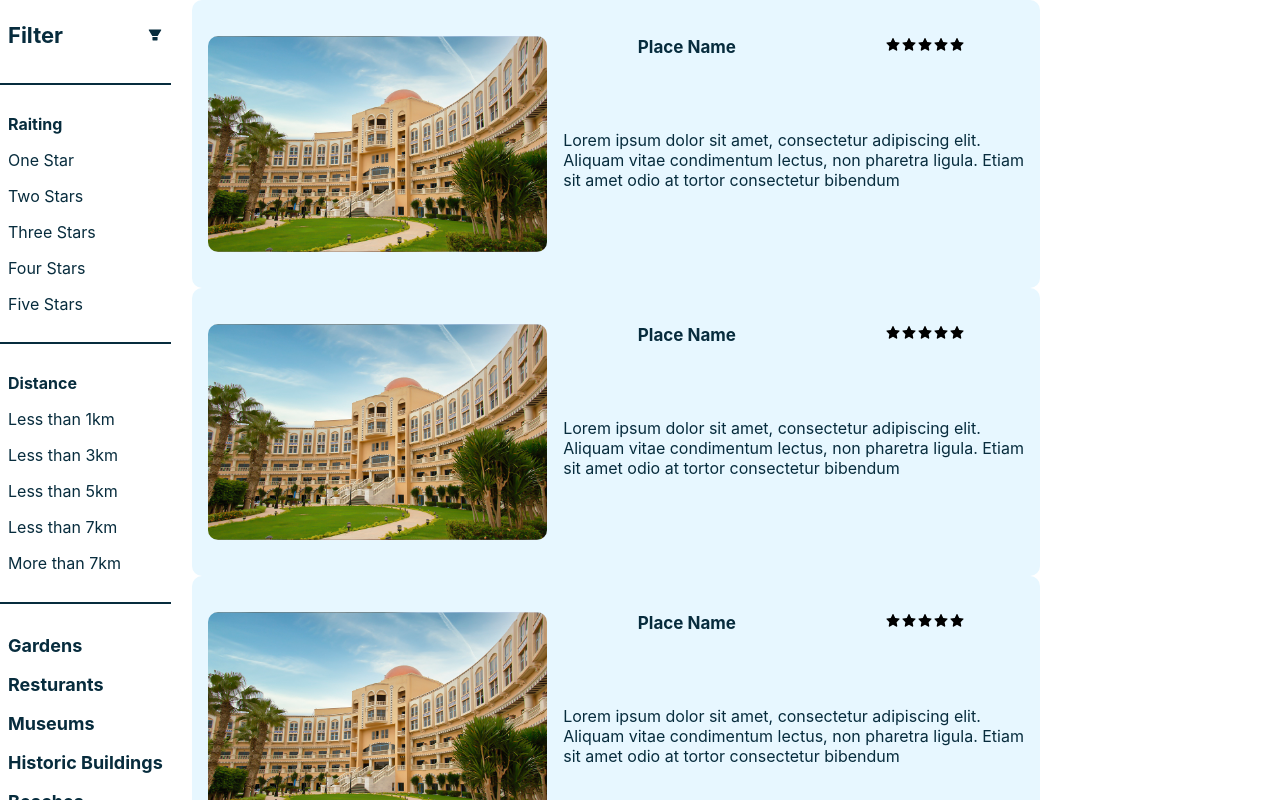
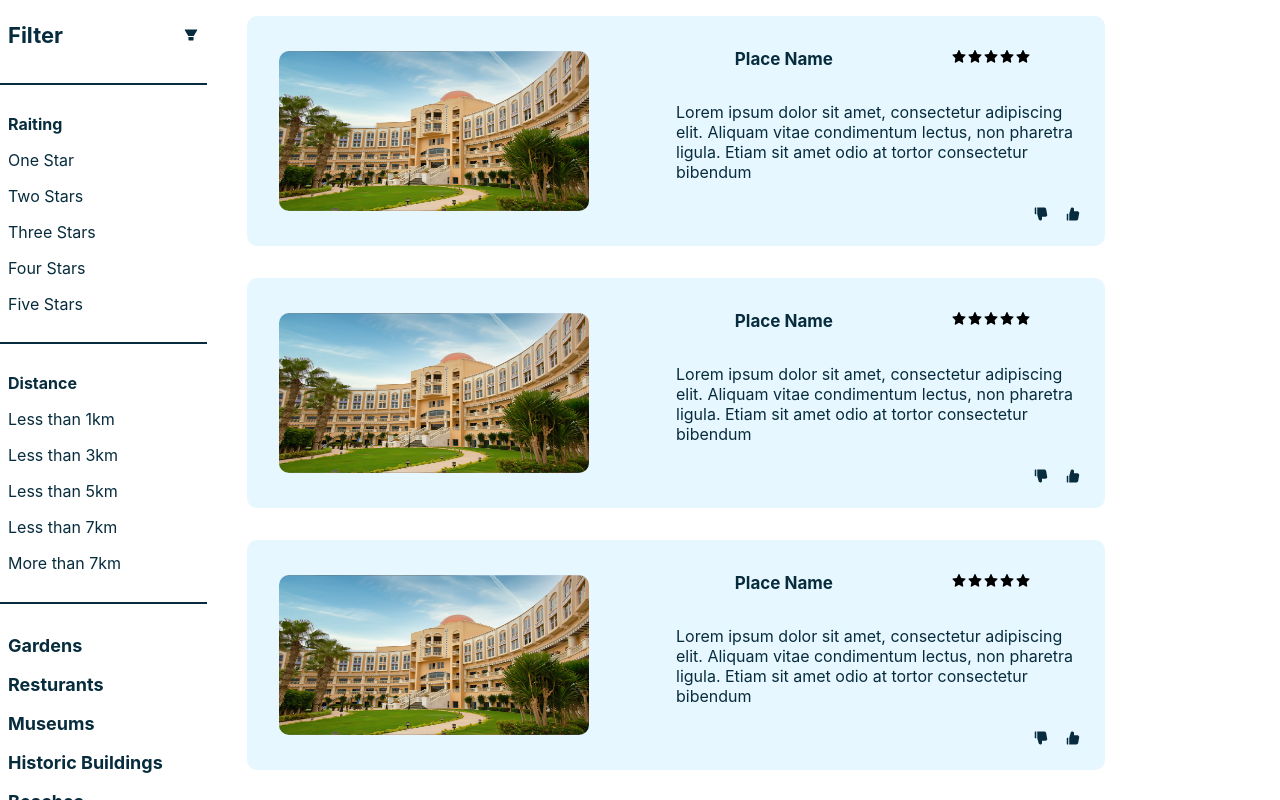
Before and after one commit to rashaaad19/-thirdPage__gradProject-, a React (Create React App) app: page / in a window 1280 px wide. Shown: the top 800 px of the page. Built offline with nearby package versions, Linux system fonts and the light colour scheme.

Commit message:
fixed somethings in the structure of the cards

```diff
--- a/src/App.css
+++ b/src/App.css
@@ -2,6 +2,13 @@
     display: flex;
 }
 #leftSide__container{
-    width: 15%;
+    width: 20%;
     /* background-color: #e7f7ff; */
 }
+#rightSide__container{
+    width: 100%;
+    margin-left: 2.5rem;
+    display: flex;
+    flex-direction: column;
+    margin-top: 1rem;
+}
--- a/src/App.js
+++ b/src/App.js
@@ -13,6 +13,10 @@ function App() {
     <PlaceCard></PlaceCard>
     <PlaceCard></PlaceCard>
     <PlaceCard></PlaceCard>
+    <PlaceCard></PlaceCard>
+    <PlaceCard></PlaceCard>
+    <PlaceCard></PlaceCard>
+
   </div>
 </div>
   </>
--- a/src/components/leftSide/SideBar.css
+++ b/src/components/leftSide/SideBar.css
@@ -1,6 +1,4 @@
-#sidebar__container{
-    width: fit-content;
-}
+
 #firstRow{
     display: flex;
     align-items: center;
--- a/src/components/rightSide/PlaceCard.css
+++ b/src/components/rightSide/PlaceCard.css
@@ -1,19 +1,21 @@
 #card__container{
     background-color: #e7f7ff;
-    width: 53rem;
-    height: 18rem;
+    width: 80%;
     display: flex;
     align-items: center;
     border-radius: 10px;
+    margin-bottom: 2rem;
+    padding: 1rem;
 }
 #card__container img{
-    width: 40%;
-    height: 70%;
     border-radius: 10px;
-    margin: 1rem ;
+    margin: 1rem;
+    width: 75%;
+    height: 10rem;
 }
 #card__firstRow{
     display: flex;
+    width: 100%;
 }
 .imageInfo{
     height: fit-content;
@@ -30,6 +32,16 @@
     font-size: 17px;
     font-weight: bold;
 }
-#card__par{
-    margin-top: 2.5rem;
+.card__like{
+    width: 100%;
+    display: flex;
+    flex-direction: row-reverse;
 }
+.faLike{
+    margin: 0.5rem;
+    color:#072c3d
+}
+.faLike:hover{
+    color: #072c3dd3;
+    cursor: pointer;
+}
--- a/src/components/rightSide/PlaceCard.js
+++ b/src/components/rightSide/PlaceCard.js
@@ -1,11 +1,12 @@
-import { AiFillStar } from 'react-icons/ai'
+import { AiFillDislike, AiFillLike, AiFillStar } from 'react-icons/ai'
 import './PlaceCard.css'
 const PlaceCard=()=>{
     return(<>
-    <div id='allCards__container'>
         <div id='card__container'>
             <div id='card__firstRow'>
             <img src='/assets/images/Nearby__images/1.jpg' alt='img'></img>
+            </div>
+
             <div className='imageInfo'>
             <p id='cardHeader'>Place Name</p>
             <div className='star__container'>
@@ -18,13 +19,15 @@ const PlaceCard=()=>{
             <div id='card__par'>
             <p>Lorem ipsum dolor sit amet, consectetur adipiscing elit. Aliquam vitae condimentum lectus, non pharetra ligula. Etiam sit amet odio at tortor consectetur bibendum</p>
             </div>
+            <div className='card__like'>
+            <AiFillLike className='faLike'></AiFillLike>
+            <AiFillDislike className='faLike'></AiFillDislike>
             </div>
-
             </div>
 
 
+
         </div>
-    </div>
     </>)
 }
 export default PlaceCard
```
